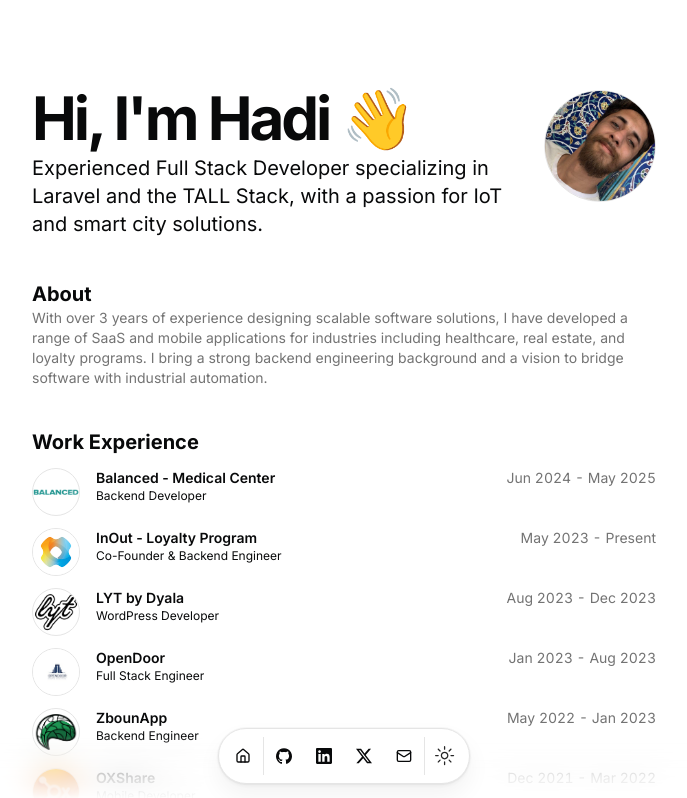
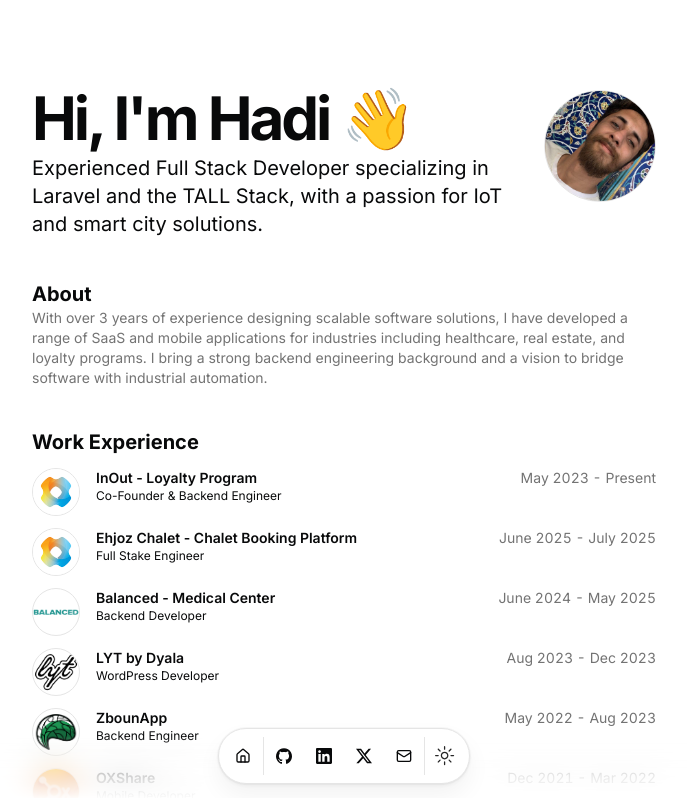
Before and after one commit to HMDagher/portfolio, a Next.js app: page / in a window 1280 px wide. Shown: the top 798 px of the page, without its empty margins (296-983 px from the left). Built offline with nearby package versions, Linux system fonts and the light colour scheme.

Commit message:
Update resume.tsx

```diff
--- a/src/data/resume.tsx
+++ b/src/data/resume.tsx
@@ -62,18 +62,7 @@
   },
 
   work: [
-    {
-      company: "Balanced - Medical Center",
-      href: "https://balanced.com.au/",
-      badges: [],
-      location: "Australia",
-      title: "Backend Developer",
-      logoUrl: "/balanced.png",
-      start: "Jun 2024",
-      end: "May 2025",
-      description:
-        "Developed and maintained backend for multiple user panels using TALL stack. Integrated Chargebee, AWS SNS, and ShipStation for healthcare and e-commerce services.",
-    },
+
     {
       company: "InOut - Loyalty Program",
       href: "https://inoutapp.io/",
@@ -85,6 +74,31 @@
       end: "Present",
       description:
         "Led backend development for a SaaS platform enabling gamified loyalty programs. Integrated Stripe and Google APIs, and secured funding via Jusoor’s Incubator.",
+    },
+
+    {
+      company: "Ehjoz Chalet - Chalet Booking Platform",
+      href: "https://ehjozchalet.com/",
+      badges: [],
+      location: "Lebanon",
+      title: "Full Stake Engineer",
+      logoUrl: "/inout.png",
+      start: "June 2025",
+      end: "July 2025",
+      description:
+        "• Developed a comprehensive booking system for chalets, overseeing the entire process from database design to deployment • Implemented complex search and availability checker services to enhanceuser experience and operational efficiency. • Integrated a user-friendly design template into the system and used Filamentphp for seamless admin, owner, and customer interactions. • Deployed the application on AWS, utilizing Laravel 12, PHP 8.4, and PostgreSQL to ensure robust performance.",
+    },
+    {
+      company: "Balanced - Medical Center",
+      href: "https://balanced.com.au/",
+      badges: [],
+      location: "Australia",
+      title: "Backend Developer",
+      logoUrl: "/balanced.png",
+      start: "June 2024",
+      end: "May 2025",
+      description:
+        "Developed and maintained backend for multiple user panels using TALL stack. Integrated Chargebee, AWS SNS, and ShipStation for healthcare and e-commerce services.",
     },
     {
       company: "LYT by Dyala",
@@ -99,18 +113,6 @@
         "Redesigned a high-performance website using WordPress. Enhanced responsiveness and site management without overhauling the CMS.",
     },
     {
-      company: "OpenDoor",
-      href: "https://opendoorholding.com/",
-      badges: [],
-      location: "Lebanon & Qatar",
-      title: "Full Stack Engineer",
-      logoUrl: "/opendoor.jpg",
-      start: "Jan 2023",
-      end: "Aug 2023",
-      description:
-        "Developed a real estate website with robust backend, interactive maps, SEO tools, and analytics integration.",
-    },
-    {
       company: "ZbounApp",
       href: "https://zboun.app",
       badges: [],
@@ -118,7 +120,7 @@
       title: "Backend Engineer",
       logoUrl: "/zboun.png",
       start: "May 2022",
-      end: "Jan 2023",
+      end: "Aug 2023",
       description:
         "Built scalable backend APIs for WhatsApp marketing with chatbots. Used AWS, microservices, and CI/CD pipelines.",
     },
@@ -141,8 +143,8 @@
       href: "https://liu.edu.lb",
       degree: "B.E. Computer Communication Engineering",
       logoUrl: "/liu.png",
-      start: "N/A",
-      end: "N/A",
+      start: "",
+      end: "",
     },
   ],
   projects: [
```
